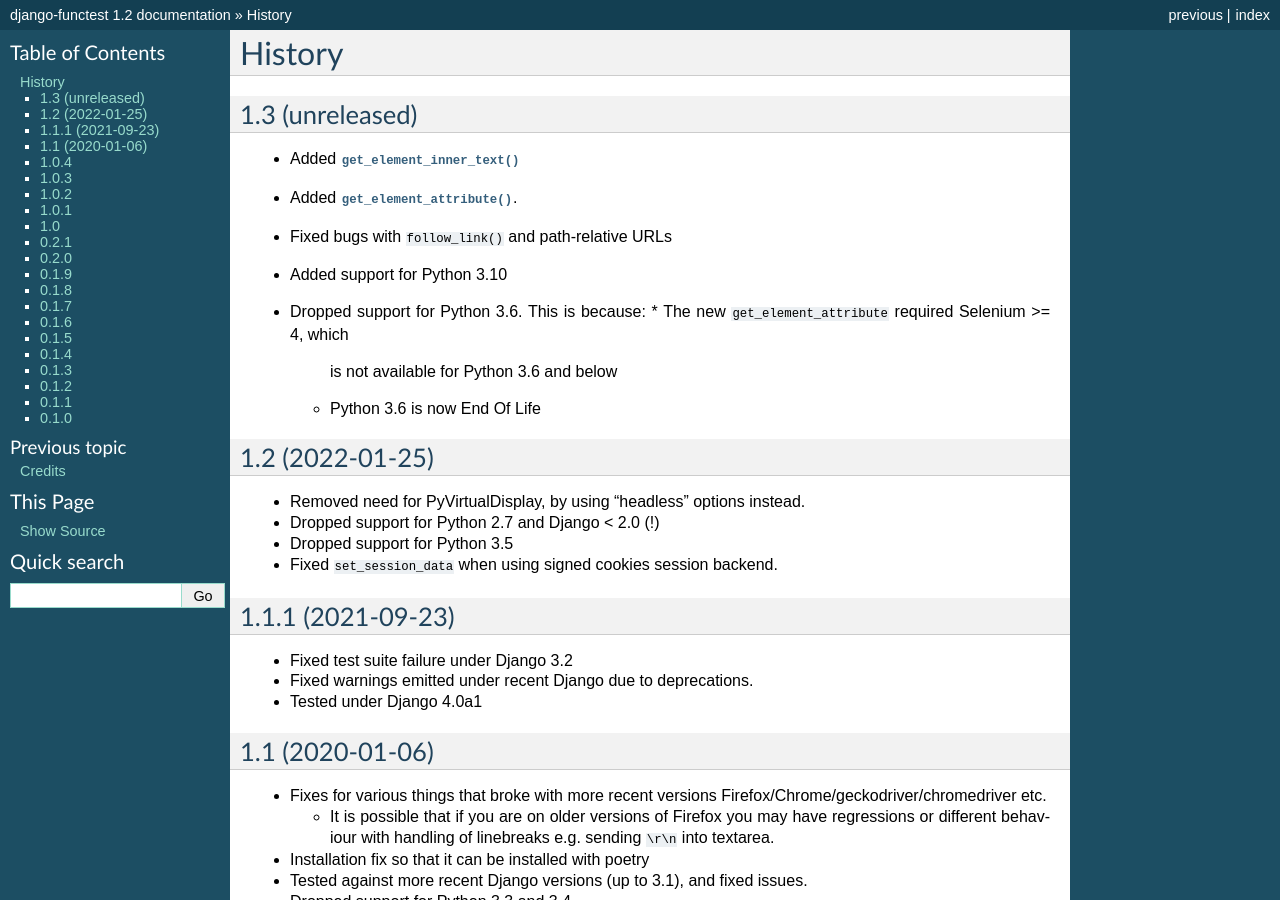
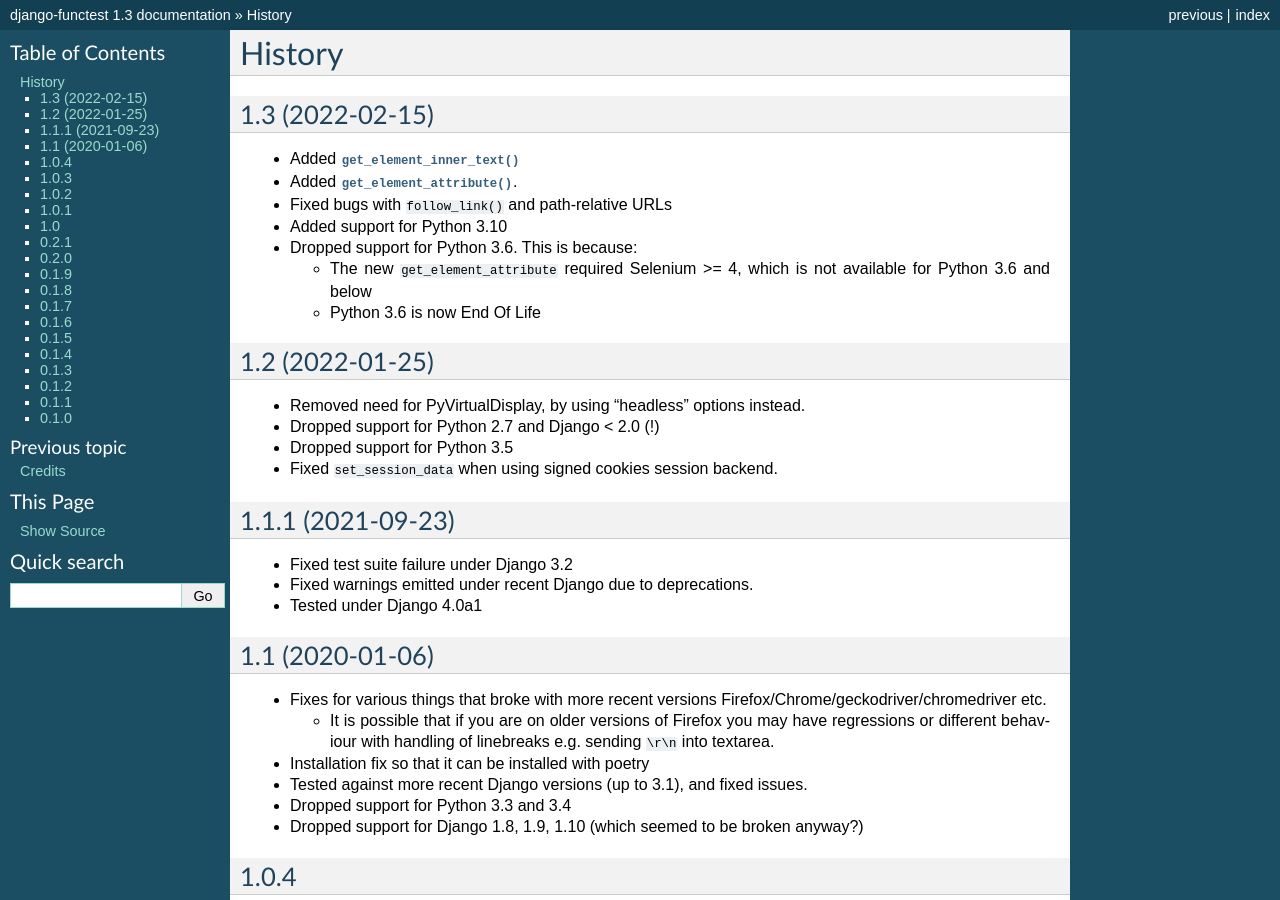
Before and after one commit to django-functest/django-functest, a Sphinx documentation site: the page built from docs/history.rst, in a window 1280 px wide and 900 px high. Built offline with Sphinx 7.4.7, drawn with Linux system fonts in a browser that asks for light colours; some of the changed text lies outside the part shown.

Commit message:
Version bump - 1.3

```diff
--- a/HISTORY.rst
+++ b/HISTORY.rst
@@ -3,13 +3,14 @@
 History
 -------
 
-1.3 (unreleased)
+1.3 (2022-02-15)
 ++++++++++++++++
 * Added :meth:`~django_functest.FuncCommonApi.get_element_inner_text`
 * Added :meth:`~django_functest.FuncCommonApi.get_element_attribute`.
 * Fixed bugs with ``follow_link()`` and path-relative URLs
 * Added support for Python 3.10
 * Dropped support for Python 3.6. This is because:
+
   * The new ``get_element_attribute`` required Selenium >= 4, which
     is not available for Python 3.6 and below
   * Python 3.6 is now End Of Life
--- a/django_functest/__init__.py
+++ b/django_functest/__init__.py
@@ -5,7 +5,7 @@ from .funcwebtest import FuncWebTestMixin
 from .server import MultiThreadedLiveServerMixin
 from .utils import AdminLoginMixin, ShortcutLoginMixin
 
-__version__ = "1.2"
+__version__ = "1.3"
 
 __all__ = [
     "FuncBaseMixin",
--- a/docs/conf.py
+++ b/docs/conf.py
@@ -46,9 +46,9 @@ copyright = "2016-2018, Luke Plant"
 # built documents.
 #
 # The short X.Y version.
-version = "1.2"
+version = "1.3"
 # The full version, including alpha/beta/rc tags.
-release = "1.2"
+release = "1.3"
 
 # The language for content autogenerated by Sphinx. Refer to documentation
 # for a list of supported languages.
--- a/docs/installation.rst
+++ b/docs/installation.rst
@@ -55,6 +55,9 @@ Tested browser versions:
 +-------------------+---------------------+----------------------------+
 | django-functest   | Firefox             | Chrome                     |
 +===================+=====================+============================+
+| 1.3               | Firefox 96.0        | Chrome 98.0                |
+|                   | geckodriver 0.30.0  | chromedriver 98.0.4758.80  |
++-------------------+---------------------+----------------------------+
 | 1.2               | Firefox 96.0        | Chrome 97.0                |
 |                   | geckodriver 0.30.0  | chromedriver 97.0.4692.71  |
 +-------------------+---------------------+----------------------------+
--- a/setup.py
+++ b/setup.py
@@ -7,7 +7,7 @@ try:
 except ImportError:
     from distutils.core import setup
 
-version = "1.2"
+version = "1.3"
 
 if sys.argv[-1] == "publish":
     try:
```
Also changed, not shown: RELEASE.rst (+5 -4 lines).
